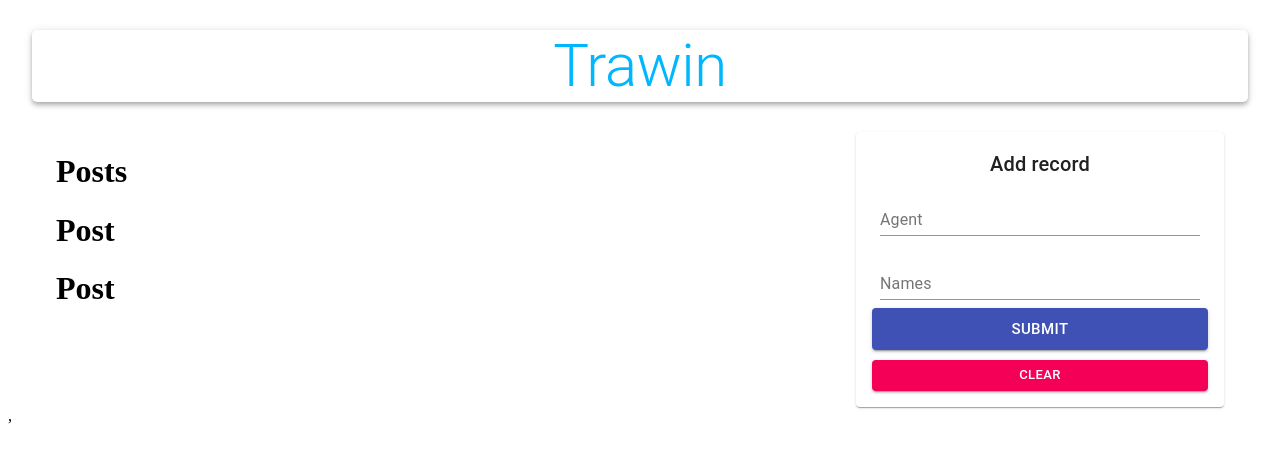
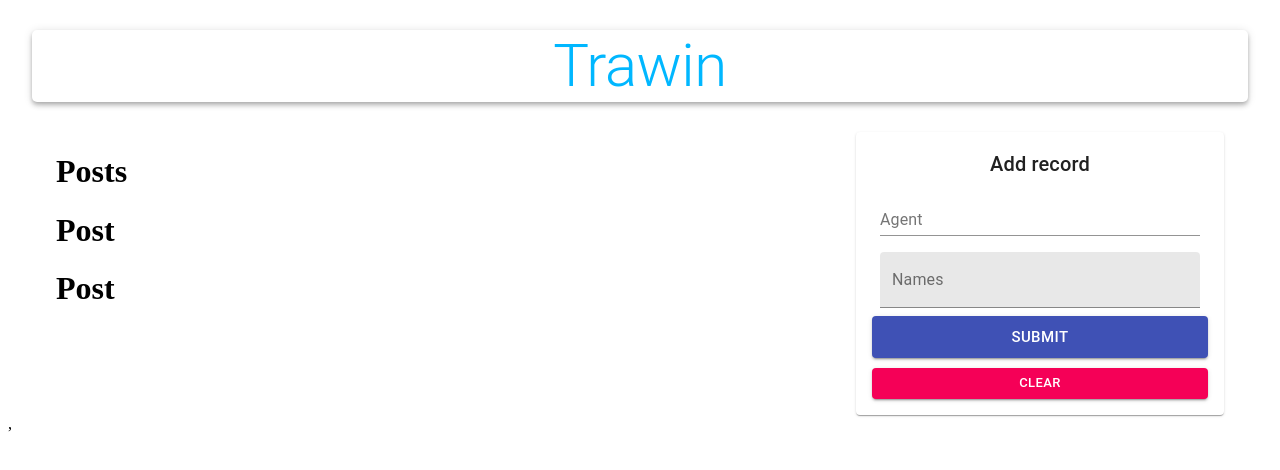
Before and after one commit to dmitridrozdov/trading-note, a React (Create React App) app in the folder client/: page / in a window 1280 px wide. Shown: the top 470 px of the page. Built offline with nearby package versions, Linux system fonts and the light colour scheme; no server answers.

Commit message:
Update Form.js

```diff
--- a/client/src/components/Form/Form.js
+++ b/client/src/components/Form/Form.js
@@ -29,9 +29,9 @@ const Form = () => {
     return(
         <Paper className={classes.paper}>
             <form autoComplete='off' noValidate className={`${classes.root} ${classes.form}`} onSubmit={handleSubmit}>
-                <Typography variant='h6'>Add record</Typography>
+                <Typography variant='h6' className={classes.textStyle}>Add record</Typography>
                 <TextField name='agent' label='Agent' fullWidth value={postData.agent} onChange={(e) => setPostData({ ...postData, agent: e.target.value })}/>
-                <TextField id="filled-basic" name='names' label='Names' fullWidth value={postData.names} onChange={(e) => setPostData({ ...postData, names: e.target.value })}/>
+                <TextField id='filled-basic' variant='filled' name='names' label='Names' fullWidth value={postData.names} onChange={(e) => setPostData({ ...postData, names: e.target.value })}/>
                 <Button className={classes.buttonSubmit} variant='contained' color='primary' size='large' type='submit' fullWidth >Submit</Button>
                 <Button variant='contained' color='secondary' size='small' onClick={clear} fullWidth >Clear</Button>
             </form>
```
